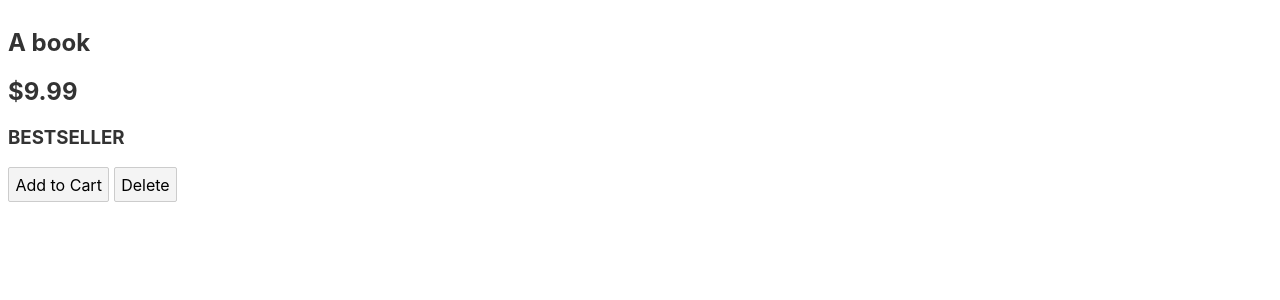
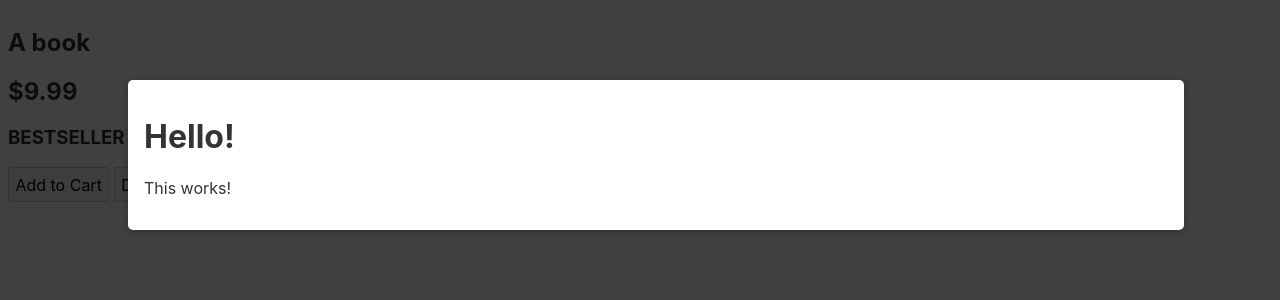
Before and after one commit to bangarangler/EventForwardingSvelte, a Svelte app: page / in a window 1280 px wide. Shown: the top 300 px of the page. Built offline with nearby package versions, Linux system fonts and the light colour scheme.

Commit message:
slots
passing in content

```diff
--- a/src/App.svelte
+++ b/src/App.svelte
@@ -1,5 +1,6 @@
 <script>
 	import Product from './Product.svelte';
+	import Modal from './Modal.svelte';
 
 	let products = [
 		{
@@ -25,3 +26,8 @@
  on:delete={deleteProduct}
  />
 {/each}
+
+<Modal>
+	<h1>Hello!</h1>
+	<p>This works!</p>
+</Modal>
--- /dev/null
+++ b/src/Modal.svelte
@@ -0,0 +1,36 @@
+<script>
+	export let content;
+</script>
+
+<style>
+	.backdrop {
+		position: fixed;
+		top: 0;
+		left: 0;
+		width: 100%;
+		height: 100vh;
+		background: rgba(0, 0, 0, 0.75);
+		z-index: 10;
+	}
+
+	.modal {
+		padding: 1rem;
+		position: fixed;
+		top: 10vh;
+		left: 10%;
+		width: 80%;
+		max-height: 80vh;
+		background: white;
+		border-radius: 5px;
+		z-index: 100;
+		box-shadow: 0 2px 8px rgba(0, 0, 0, 0.26);
+		overflow: scroll;
+	}
+</style>
+
+<div class="backdrop">
+
+</div>
+<div class="modal">
+	<slot />
+</div>
```
